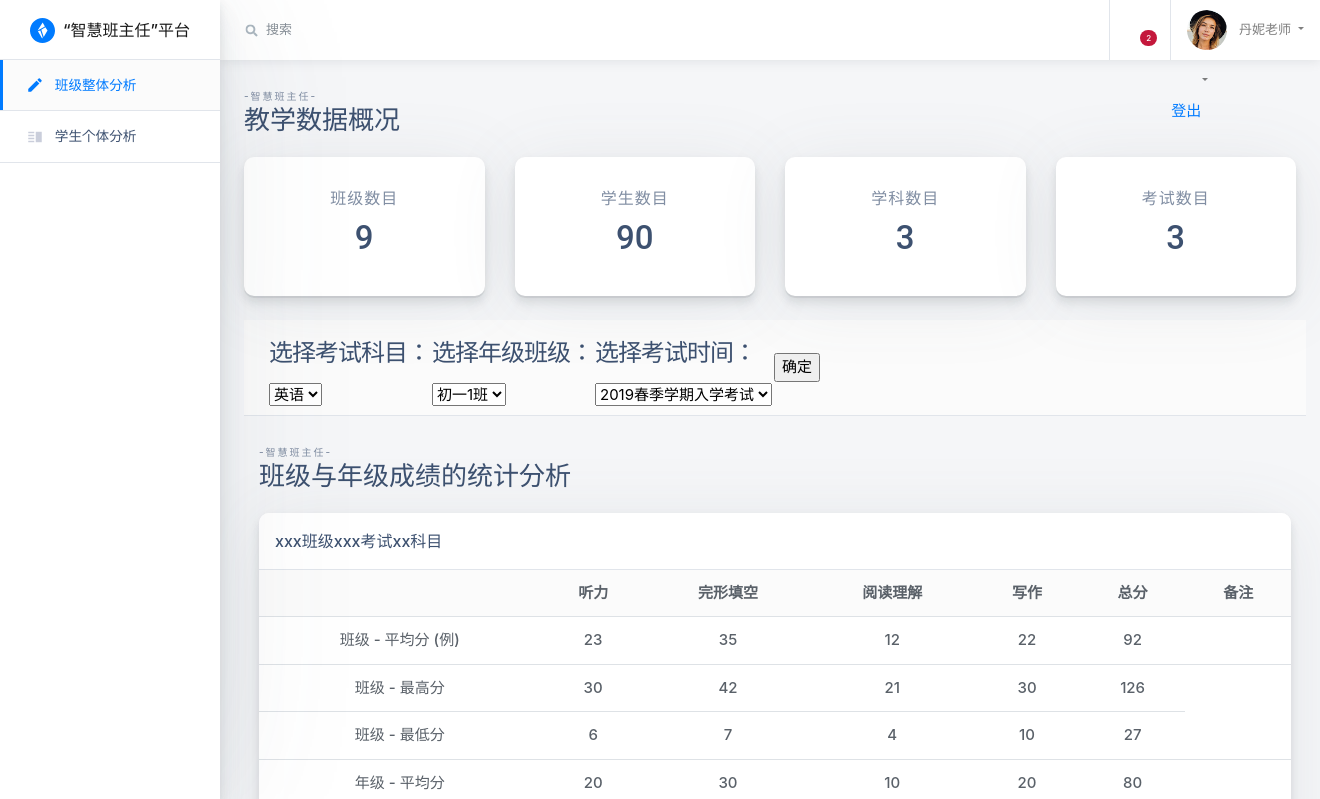
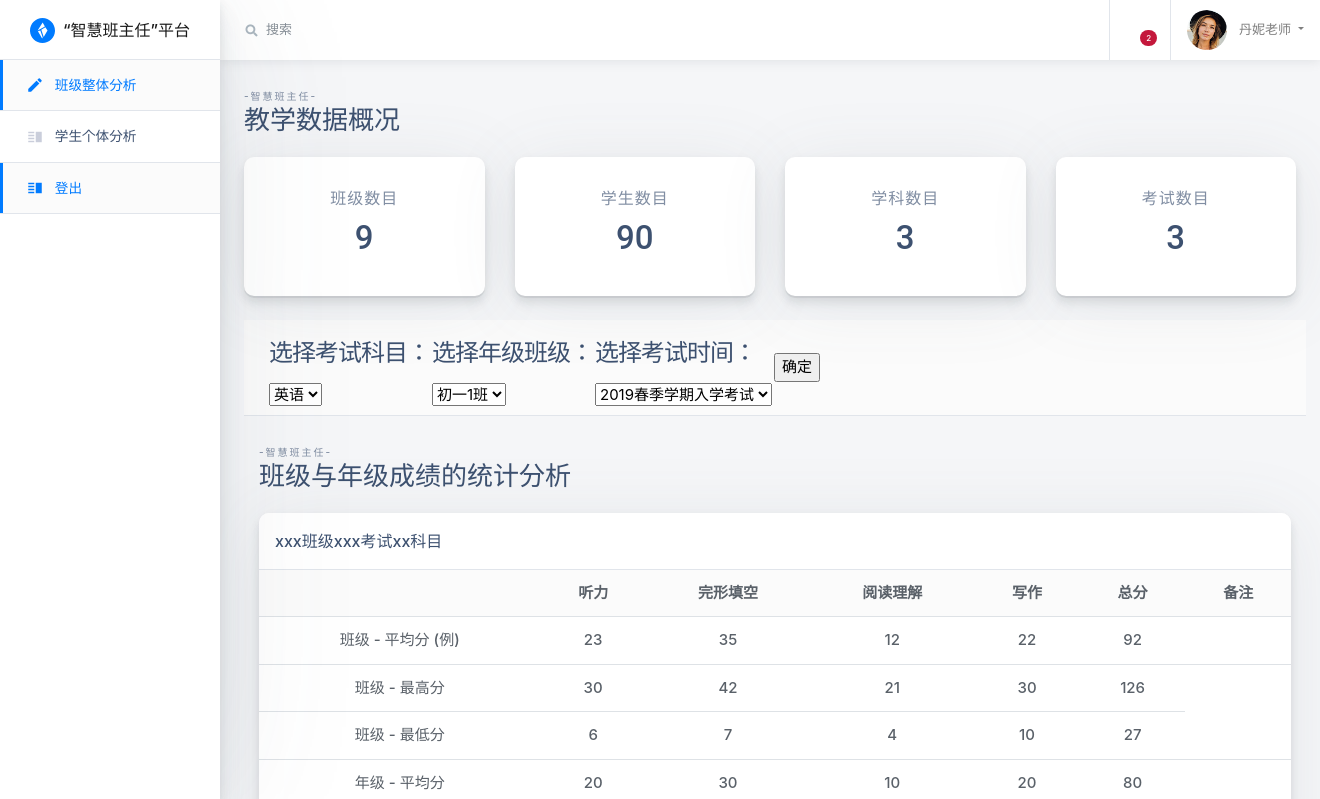
Before and after one commit to Cloooooud/Utopya, a Django app: page /Home_page_class_profile/ in a window 1320 px wide. Shown: the top 799 px of the page. Run offline with Django 3.2, Linux system fonts and the light colour scheme; some libraries are stand-ins or nearby versions.

Commit message:
一了百了

```diff
--- a/templates/Home_page_class_profile.html
+++ b/templates/Home_page_class_profile.html
@@ -51,6 +51,12 @@
                 <a class="nav-link " href="http://13.75.45.244:8000/students_profile">
                   <i class="material-icons">vertical_split</i>
                   <span>学生个体分析</span>
+                </a>
+              </li>
+              <li class="nav-item">
+                <a class="nav-link active" href="http://13.75.45.244:8000/">
+                  <i class="material-icons">vertical_split</i>
+                  <span>登出</span>
                 </a>
               </li>
             </ul>
@@ -109,11 +115,6 @@
                     <img class="user-avatar rounded-circle mr-2" src="http://13.75.45.244:8000/static/images/main_analyze_profile_pages/avatars/0.jpg" alt="User Avatar">
                     <span class="d-none d-md-inline-block">丹妮老师</span>
                   </a>
-                  <a class="nav-link dropdown-toggle text-nowrap px-3" data-toggle="dropdown" href="#" role="button" aria-haspopup="true" aria-expanded="false">
-                    <img class="user-avatar rounded-circle mr-2" >
-                    <a href = "http://13.75.45.244:8000/teacher_login/"><span class="d-none d-md-inline-block">登出</span></a>
-                  </a>
-
                 </li>
               </ul>
               <nav class="nav">
--- a/templates/grades_upload.html
+++ b/templates/grades_upload.html
@@ -422,8 +422,7 @@ body {
 		<div class="body" id="drop">
 			<i class="fa fa-file-text-o pointer-none" aria-hidden="true"></i>
 <div class="profile"><img src="http://13.75.45.244:8000/static/images/upload_grades_page/3.jpg" alt="profile1" width='100' hight='100'></div>
-      <p class="pointer-none"><b>拖放到这里</b>  <br /> 或 <a href="" id="triggerFile">从本地选择文件</a>开始上传</p>
-      <a href="http://13.75.45.244:8000/select_page/">返回</a>
+      <p class="pointer-none"><b>拖放到这里</b>  <br /> 或 <a href="" id="triggerFile">从本地选择文件</a>开始上传<br /><a href=""http://13.75.45.244:8000/select_page/"" >返回</a></p>
 			<input type="file" multiple="multiple" />
 		</div>
 		<footer>
```
Also changed, not shown: templates/students_profile.html (+6 -4 lines).
